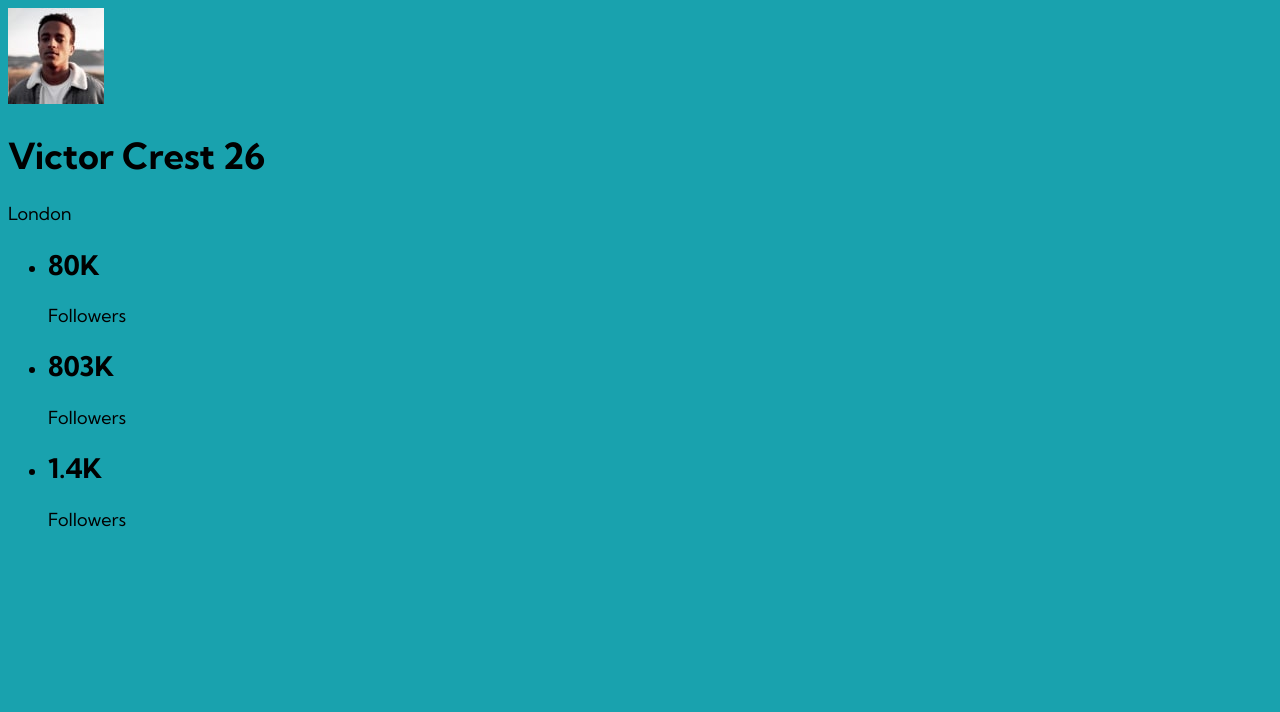
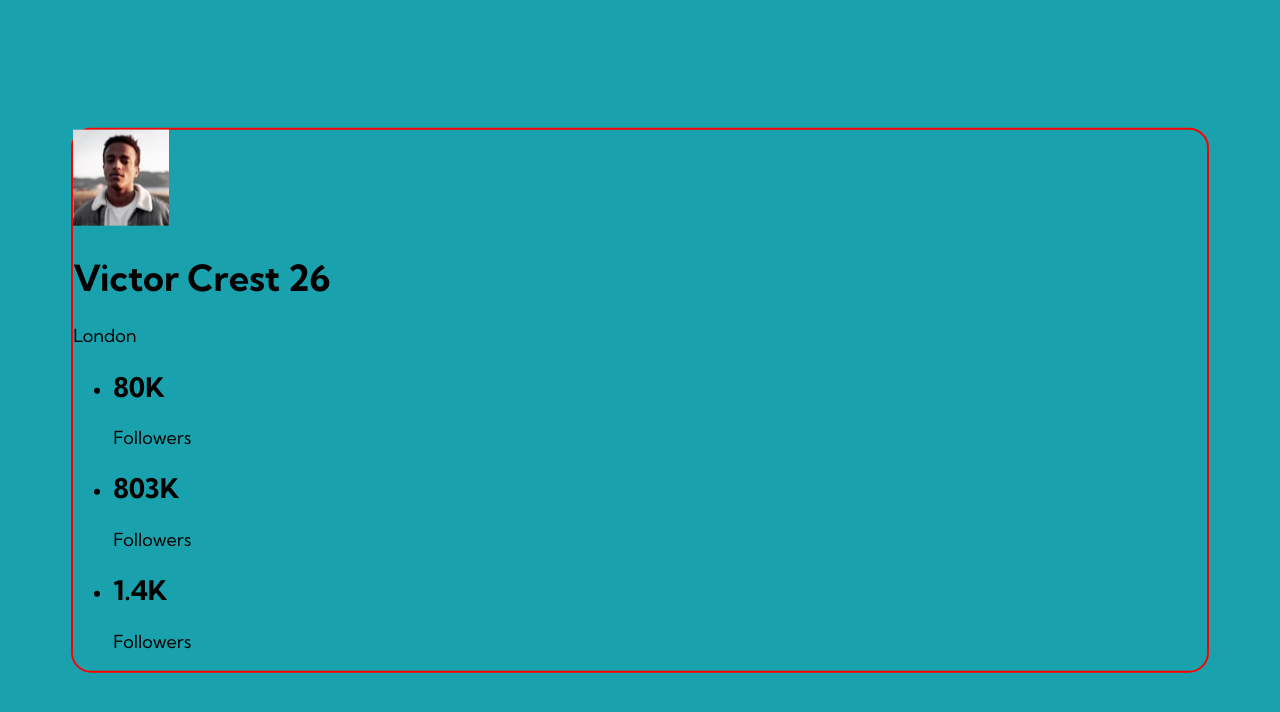
Before and after one commit to macrespo42/profile-card-component, a plain HTML site: page index.html in a window 1280 px wide. Drawn offline with Linux system fonts and the light colour scheme.

Commit message:
global styles

```diff
--- a/style.css
+++ b/style.css
@@ -1,3 +1,5 @@
+/* General styles */
+
 * {
     box-sizing: border-box;
 }
@@ -7,3 +9,12 @@ body {
     font-family: 'Kumbh Sans', sans-serif;
     font-size: 18px;
 }
+
+.card {
+    border: 2px solid red;
+    width: 90%;
+    margin: auto;
+    margin-top: 50vh;
+    transform: translateY(-50%);
+    border-radius: 20px;
+}
```
